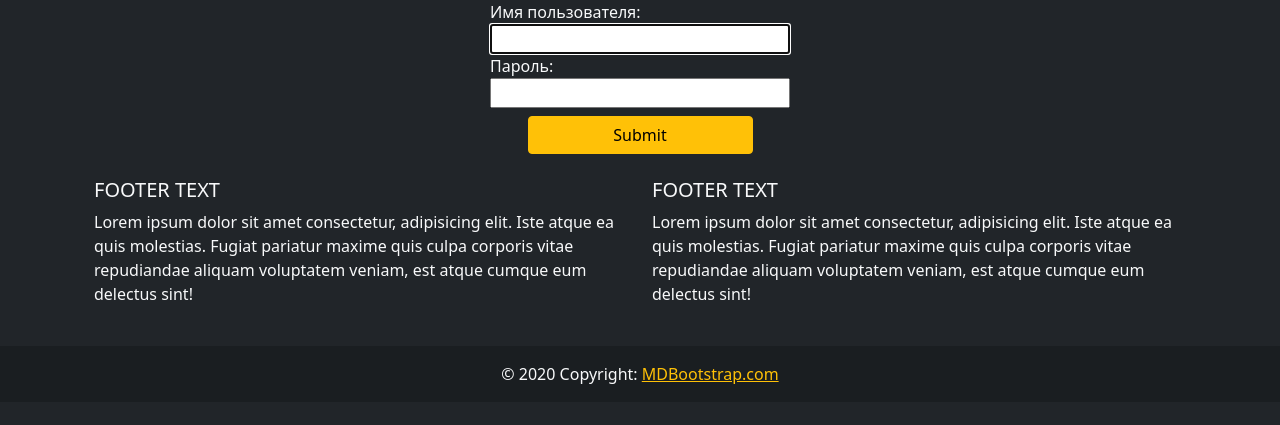
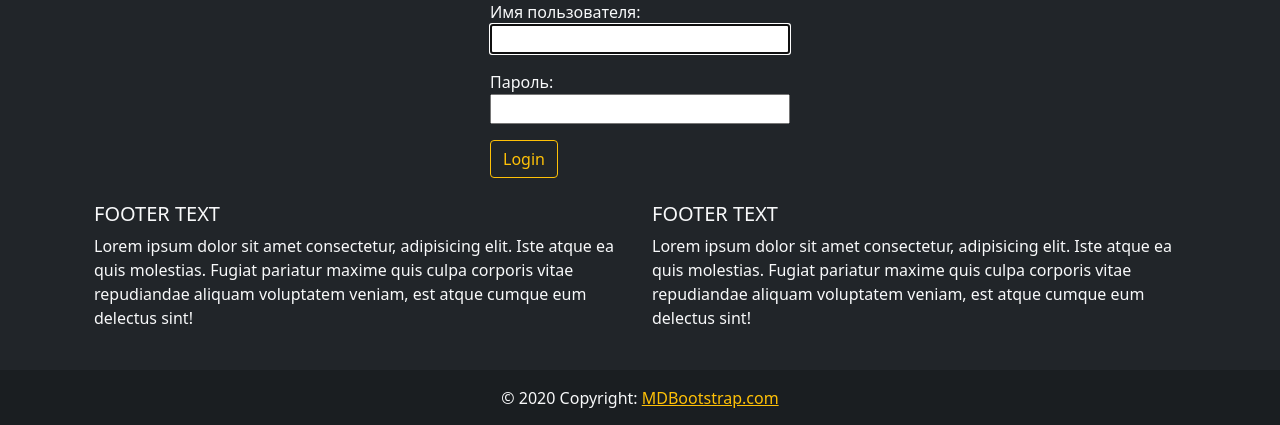
Before and after one commit to Glebegor/ForumFX, a Django app: page /login/ in a window 1280 px wide. Shown: the part 88-513 px from the top of the page. Run offline with Django 4.2, Linux system fonts and the light colour scheme.

Commit message:
ext commet

```diff
--- a/first/urls.py
+++ b/first/urls.py
@@ -15,7 +15,7 @@ Including another URLconf
 """
 from django.contrib import admin
 from django.urls import path
-from home.views import base, forum, aboutUs, comments, login
+from home.views import base, forum, aboutUs, comments
 from django.conf import settings
 from users import views as userViews
 from django.conf.urls.static import static
@@ -27,7 +27,7 @@ urlpatterns = [
     path('forum/', forum, ),
     path('aboutUs/', aboutUs, ),
     path('comments/', comments),
-    path('login/',login, name='login'),
+    path('login/', authViews.LoginView.as_view(template_name='home/login.html'), name='login'),
     path('exit/', authViews.LogoutView.as_view(template_name='home/exit.html'), name='exit'),
     path('register/', userViews.register, name='reg')
 ]
--- a/home/templates/home/login.html
+++ b/home/templates/home/login.html
@@ -27,8 +27,9 @@ login
 <div class="container">
     <form class="text-light formGroup" action="/" method="post">
         {% csrf_token %}
-        {{ form }}
-        <input type="submit" class="btn btn-warning mt-2 w-75 mx-auto" value="Submit">
+        {{ form.as_p }}
+        <!-- <input type="submit" class="btn btn-warning mt-2 w-75 mx-auto" value="Submit"> -->
+        <button class="btn btn-outline-warning" type="submit">Login</button>
     </form>
 </div>
 
--- a/home/views.py
+++ b/home/views.py
@@ -6,7 +6,8 @@ from django.contrib.auth.views import LoginView
 from django.urls import reverse
 from django.contrib.auth.forms import AuthenticationForm
 from django.contrib import messages
-
+from django.contrib.auth import login as auth_login
+from django.contrib.auth import authenticate
 # Create your views here.
 def base(request):
     return render(request, 'home/home.html')
@@ -26,24 +27,52 @@ def comments(request):
         form = commentsTabl()
 
     return render(request, 'home/comments.html', data,{'form':form})
+
 # def login(request):
-#     return render(request, 'home/login.html')
-
-def login(request):
     if request.method == 'POST':
         form = AuthenticationForm(request.POST)
         username = request.POST['username']
         password = request.POST['password']
         user = authenticate(username=username,password=password)
-        if user:
+        if user is not None:
             if user.is_active:
-                login(request,user)
+                auth_login(request,user)
                 return redirect(reverse('home'))
+            else:
+                messages.error(request,'username or password not correct')
+                return redirect(reverse('home'))
+
         else:
-            messages.error(request,'username or password not correct')
-            return redirect(reverse('home'))
-
-
+            form = AuthenticationForm()
+    return render(request,'home/login.html',{'form':form})
+# def login(request):
+    msg = []
+    if request.method == 'POST':
+        username = request.POST['u']
+        password = request.POST['p']
+        user = authenticate(username=username, password=password)
+        if user is not None:
+            if user.is_active:
+                auth_login(request, user)
+                msg.append("login successful")
+            else:
+                msg.append("disabled account")
+        else:
+            msg.append("invalid login")
+    return render_to_response('login.html', {'errors': msg})
+# def login(request):
+    if request.user.is_authenticated:
+        return render(request, 'home/login.html')
+    if request.method == 'POST':
+        username = request.POST['username']
+        password = request.POST['password']
+        user = authenticate(request, username=username, password=password)
+        if user is not None:
+            auth_login(request, user)
+            return redirect('/')
+        else:
+            form = AuthenticationForm(request.POST)
+            return render(request, 'home/login.html', {'form': form})
     else:
         form = AuthenticationForm()
-    return render(request,'home/login.html',{'form':form})
+        return render(request, 'home/login.html', {'form': form})
```
Also changed, not shown: db.sqlite3.
